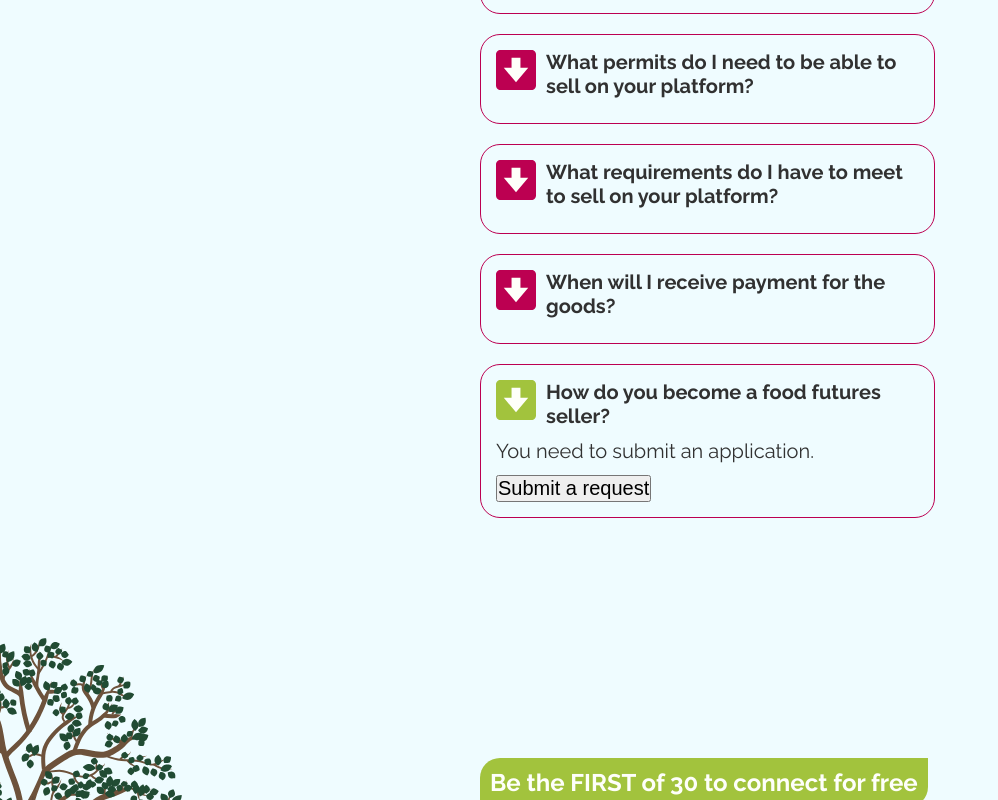
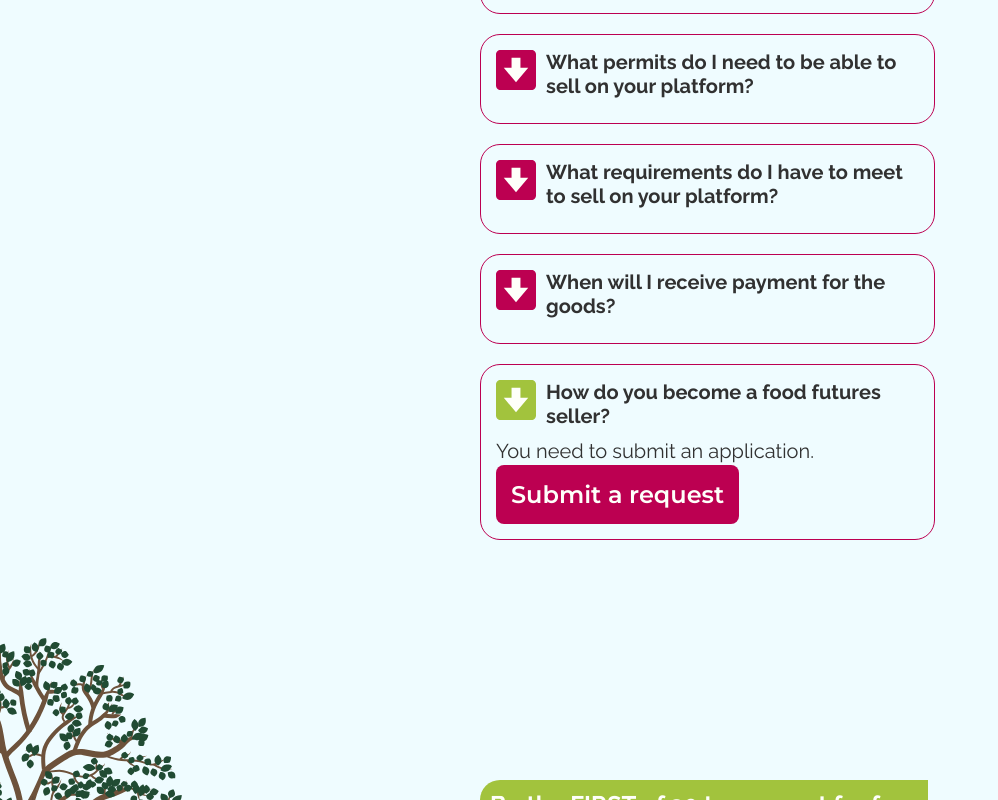
Before and after one commit to darina9/UNCO_tree, a Vue app: page / in a window 1280 px wide. Both pictures are taken after a click on the button 516 px from the left and 5881 px from the top of the page. Shown: the part 5481-6281 px from the top of the page, without its empty margins (0-998 px from the left). Built offline with nearby package versions, Linux system fonts and the light colour scheme.

Commit message:
Update EighthComponent.vue

```diff
--- a/src/components/EighthComponent.vue
+++ b/src/components/EighthComponent.vue
@@ -8,7 +8,7 @@
           <h6 class="eighth__item_answer" :class="{ visible: item.visible }">
             {{ item.answer }}
             <a :href="'#form'">
-              <button class="btn" v-if="index === faqs.length - 1">
+              <button class="btn-link" v-if="index === faqs.length - 1">
                 {{ $t("eighth.btn") }}
               </button>
             </a>
```
